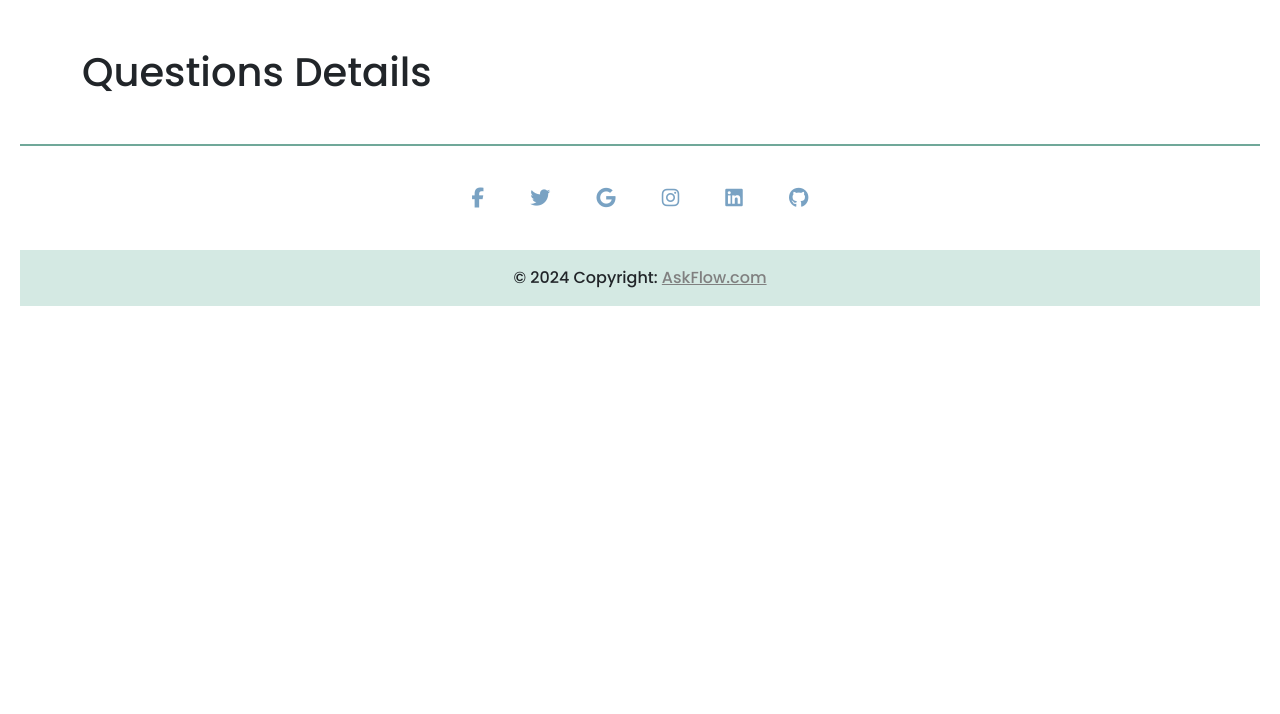
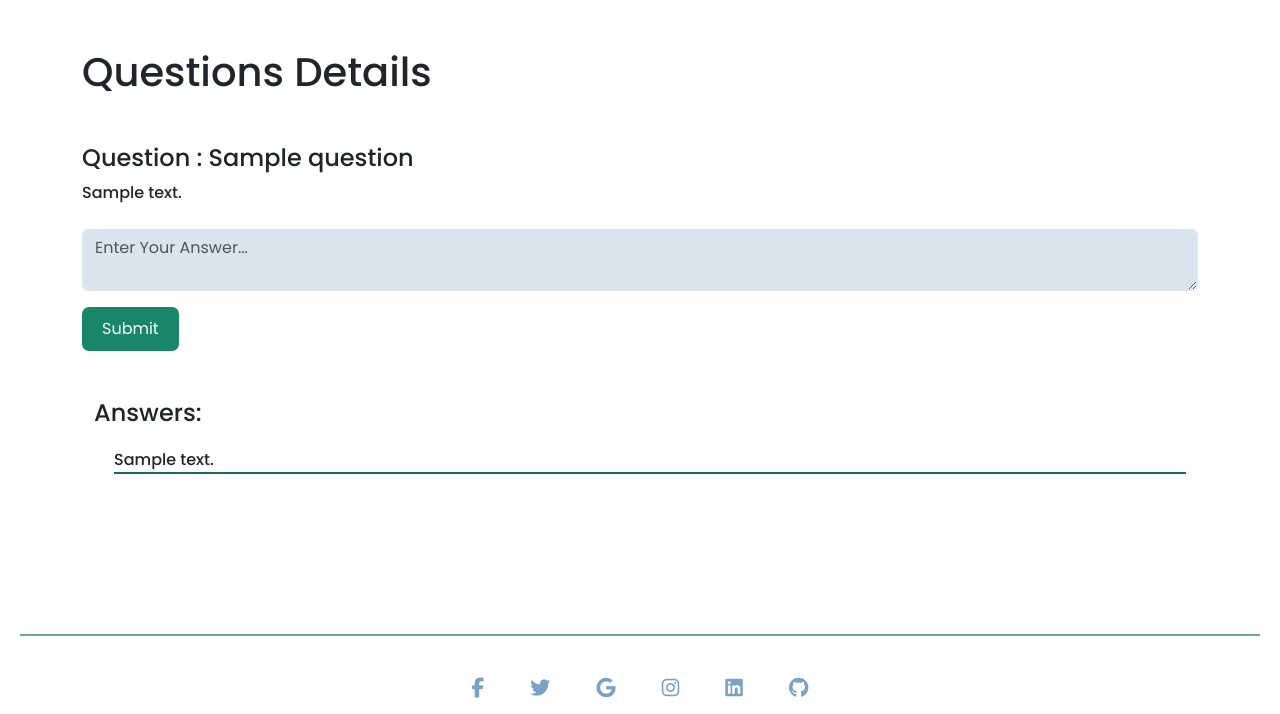
Before and after one commit to Haseeb1389446/Ask-Flow-Platform, a PHP site: page /?question-id=1 in a window 1280 px wide. Shown: the part 138-852 px from the top of the page. Before the commit the page ends 444 px from the top, so only its background shows below. Run offline with PHP 8.4, Linux system fonts and the light colour scheme; tables that the repository leaves empty or names only in its code hold one stand-in row (values such as "Sample post").

Commit message:
Q/A Platform

```diff
--- /dev/null
+++ b/client/answer.php
@@ -0,0 +1,16 @@
+<div class="container answers">
+    <h4 class="mt-5">Answers: </h4>
+
+    <?php
+
+    $query = "SELECT * FROM `answers` WHERE question_id = $qid";
+    $rezult = mysqli_query($con,$query);
+
+    foreach ($rezult as $row) {
+        $answer = $row["answer"];
+        echo "<p>$answer</p>";
+    }
+
+    ?>
+
+</div>
--- a/client/answers.php
+++ /dev/null
@@ -1,19 +0,0 @@
-<div class="container mb-5 mt-5">
-    <h1>Questions Details</h1>
-
-     <?php
-
-     include "./server/config.php";
-
-     $qid = $_GET["question-id"];
-
-     $query = "SELECT * FROM `questions` WHERE id = $qid";
-     $rezult = mysqli_query($con,$query);
-     $row = mysqli_fetch_assoc($rezult);
-
-
-
-     echo "<h4></h4>";
-
-     ?>
-</div>
--- /dev/null
+++ b/client/question-detail.php
@@ -0,0 +1,30 @@
+<div class="question-post container mb-5 mt-5">
+    <h1 class="mb-4 mt-5 pb-4">Questions Details</h1>
+
+     <?php
+
+     include "./server/config.php";
+
+     $qid = $_GET["question-id"];
+
+     $query = "SELECT * FROM `questions` WHERE id = $qid";
+     $rezult = mysqli_query($con,$query);
+     $row = mysqli_fetch_assoc($rezult);
+
+
+
+     echo "<h4>Question : ".$row["title"]."</h4>";
+     echo "<p>".$row["description"]."</p>";
+
+     ?>
+
+
+     <form action="./server/requests.php" method="post">
+     <input type="hidden" name="question-id" value="<?php echo $qid ?>">
+     <textarea placeholder="Enter Your Answer..." class="form-control mb-3 mt-4" name="answer"></textarea>
+     <button>Submit</button>
+     </form>
+
+     <?php include "answer.php"; ?>
+
+</div>
--- a/index.php
+++ b/index.php
@@ -22,7 +22,7 @@
             }else if (isset($_GET["ask"])) {
                 include './client/ask.php';
             }else if (isset($_GET["question-id"])) {
-                include './client/answers.php';
+                include './client/question-detail.php';
             }else{
                 include './client/questions.php';
             }
--- a/public/style.css
+++ b/public/style.css
@@ -70,6 +70,20 @@ nav button i{
 
 /* Home End */
 
+/* Answers */
+
+.answers {
+    margin-bottom: 20vh;
+}
+
+.answers p {
+    margin-top: 20px;
+    border-bottom: 2px solid #137057;
+    margin-left: 20px;
+}
+
+/* Answers End */
+
 /* Forms */
 
 .login{
@@ -84,19 +98,12 @@ nav button i{
     background-color: #286a9f2d !important;
 }
 
-select option:hover{
-    font-size: 16px;
-    color: white !important;
-    background-color: #137057 !important;
-    cursor: pointer !important;
-}
-
 .main-container input:focus,.main-container textarea:focus,.main-container select:focus{
     box-shadow: none !important;
     border-color: #198669 !important;
 }
 
-form button{
+form button, .question-post button{
     background-color: #198669;
     color: white;
     outline: none;
```
Also changed, not shown: server/requests.php (+19 -1 lines).
